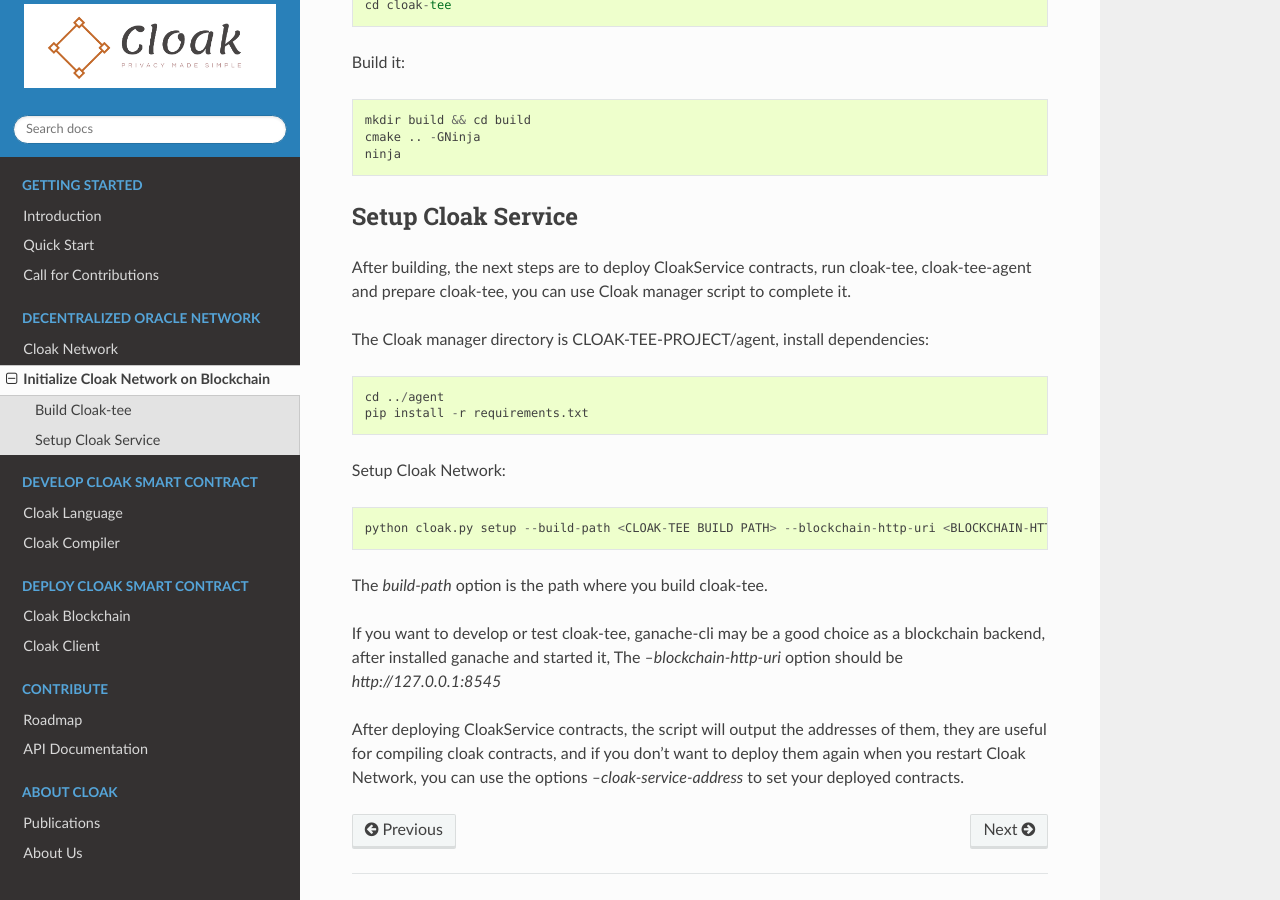
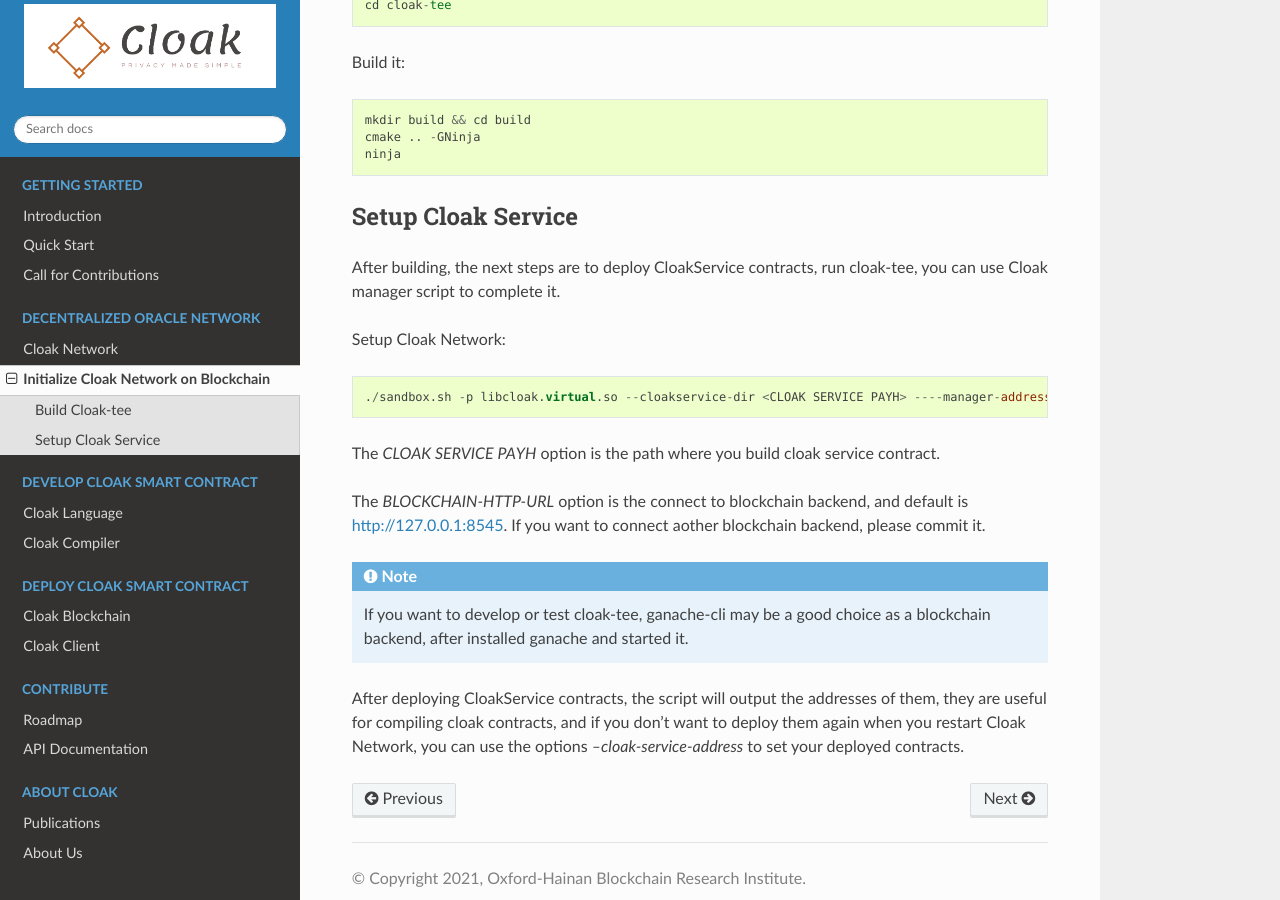
Before and after one commit to OxHainan/cloak-docs, a Sphinx documentation site: the page built from docs/source/tee-blockchain-architecture/initialize-cloak-network-on-blockchain.rst, in a window 1280 px wide and 900 px high, scrolled down 747 px. Built offline with Sphinx 7.4.7 and the Read the Docs theme 2.0.0, drawn with Linux system fonts in a browser that asks for light colours.

Commit message:
Update initialize-cloak-network-on-blockchain.rst

```diff
--- a/docs/source/tee-blockchain-architecture/initialize-cloak-network-on-blockchain.rst
+++ b/docs/source/tee-blockchain-architecture/initialize-cloak-network-on-blockchain.rst
@@ -38,23 +38,19 @@
 
 Setup Cloak Service
 **********************
-After building, the next steps are to deploy CloakService contracts, run cloak-tee, cloak-tee-agent and prepare cloak-tee, you can use Cloak manager script to complete it.
-
-The Cloak manager directory is CLOAK-TEE-PROJECT/agent, install dependencies:
-
-.. code::
-
-   cd ../agent
-   pip install -r requirements.txt
+After building, the next steps are to deploy CloakService contracts, run cloak-tee, you can use Cloak manager script to complete it.
 
 Setup Cloak Network:
 
 .. code::
 
-   python cloak.py setup --build-path <CLOAK-TEE BUILD PATH> --blockchain-http-uri <BLOCKCHAIN-HTTP-URI>
+  ./sandbox.sh -p libcloak.virtual.so --cloakservice-dir <CLOAK SERVICE PAYH> ----manager-address <MANAGER ADDRESS> --blockchain-url <BLOCKCHAIN-HTTP-URL>
 
-The `build-path` option is the path where you build cloak-tee.
+The `CLOAK SERVICE PAYH` option is the path where you build cloak service contract.
 
-If you want to develop or test cloak-tee, ganache-cli may be a good choice as a blockchain backend, after installed ganache and started it, The `--blockchain-http-uri` option should be `http://127.0.0.1:8545`
+The `BLOCKCHAIN-HTTP-URL` option is the connect to blockchain backend, and default is http://127.0.0.1:8545. If you want to connect aother blockchain backend, please commit it.
+
+.. Note::
+  If you want to develop or test cloak-tee, ganache-cli may be a good choice as a blockchain backend, after installed ganache and started it.
 
 After deploying CloakService contracts, the script will output the addresses of them, they are useful for compiling cloak contracts, and if you don't want to deploy them again when you restart Cloak Network, you can use the options `--cloak-service-address` to set your deployed contracts.
```
